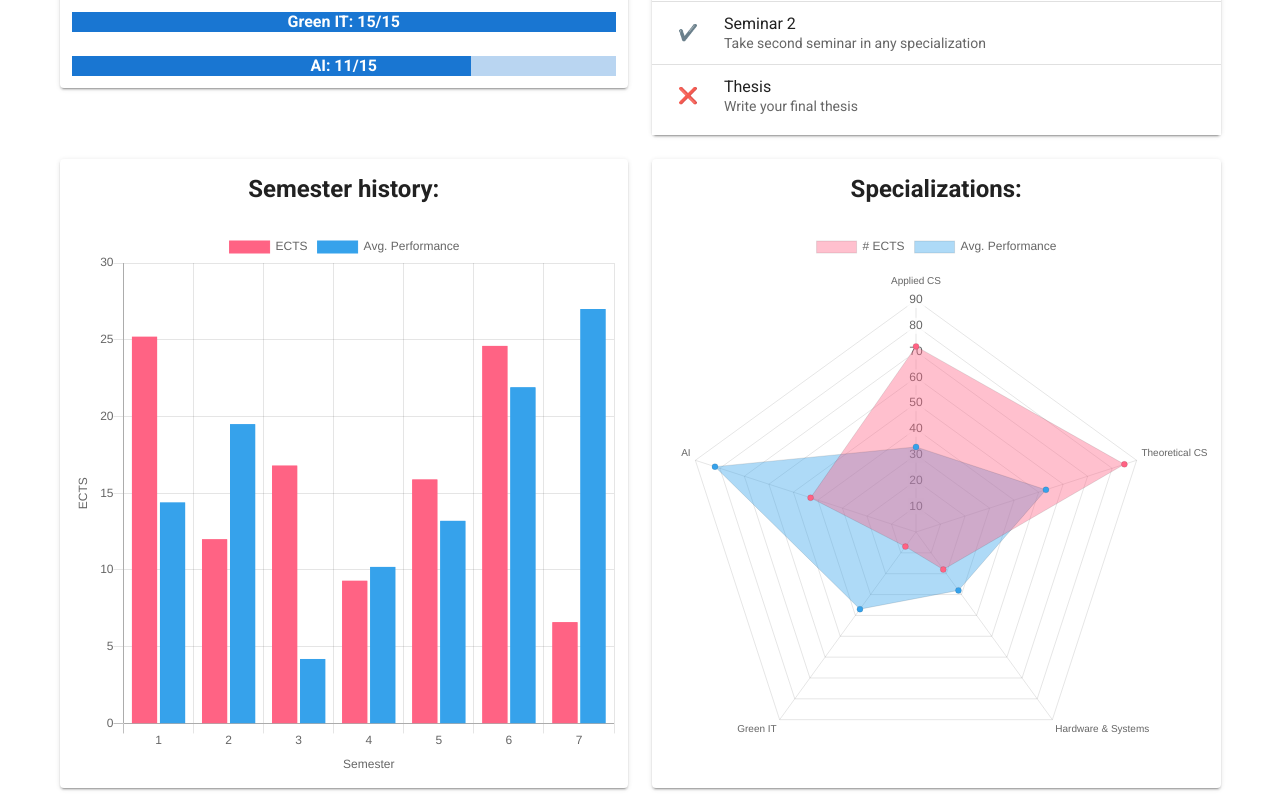
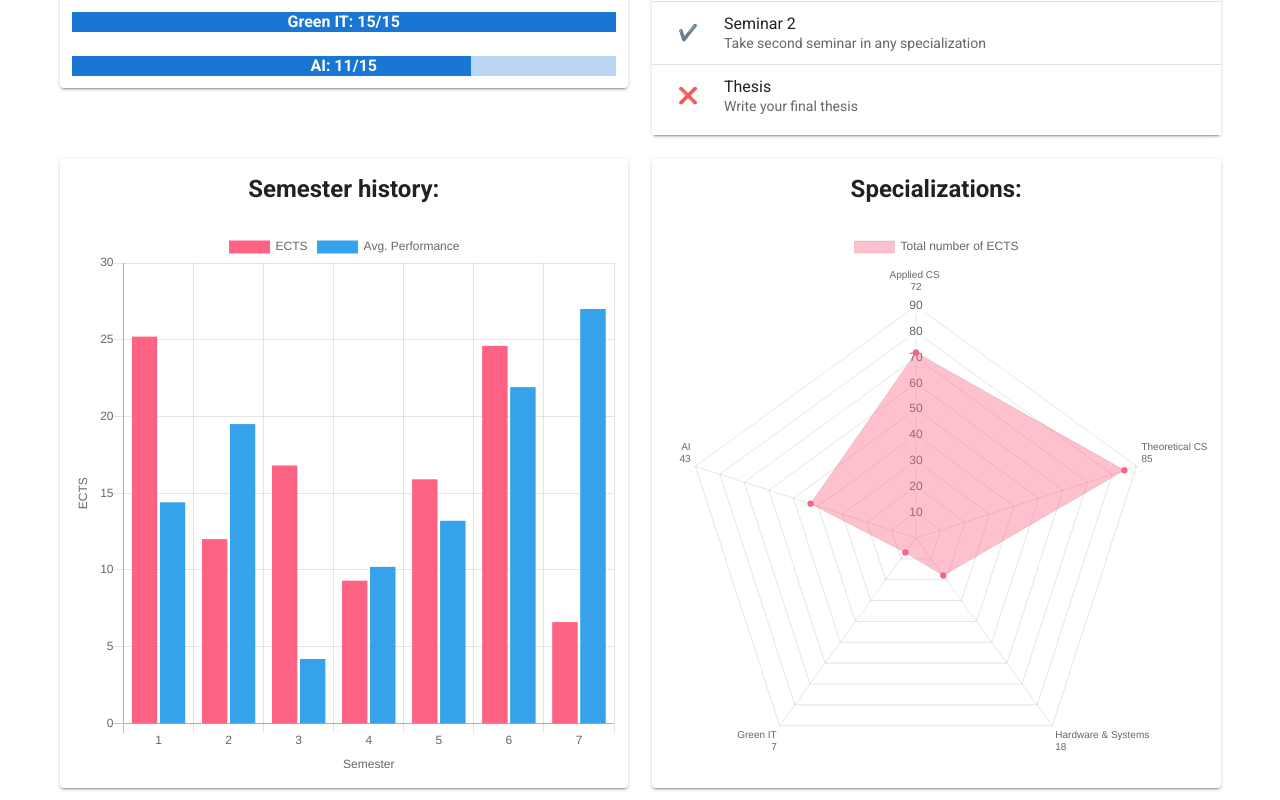
Before and after one commit to Elucidateqt/vue-dashboard-boilerplate, a Vue app: page / in a window 1280 px wide. Shown: the part 476-1276 px from the top of the page. Built offline with nearby package versions, Linux system fonts and the light colour scheme.

Commit message:
simpler radar chart

```diff
--- a/src/components/Dashboard.vue
+++ b/src/components/Dashboard.vue
@@ -163,6 +163,13 @@ import colors from '../lib/constants/colors';
         average: ((Math.random() * 4) + 1).toFixed(2),
         semester: Math.floor(Math.random() * 12) + 1,
         timeOnPage: Math.floor(Math.random() * 6) + 2,
+        radarChartValues: {
+          appliedCS: 0,
+          theoreticalCS: 0,
+          harwareSystems: 0,
+          greenIT: 0,
+          ai: 0,
+        },
         progressBars: [
           {
             label: "Applied CS",
@@ -316,32 +323,26 @@ import colors from '../lib/constants/colors';
 				]
 			}]
       };
-
+      this.dummyData.radarChartValues.appliedCS = this.getRandomScalingFactor()
+      this.dummyData.radarChartValues.theoreticalCS = this.getRandomScalingFactor()
+      this.dummyData.radarChartValues.harwareSystems = this.getRandomScalingFactor()
+      this.dummyData.radarChartValues.greenIT = this.getRandomScalingFactor()
+      this.dummyData.radarChartValues.ai = this.getRandomScalingFactor()
       this.dummyData.radarChart.data = {
-			labels: ['Applied CS', 'Theoretical CS', 'Hardware & Systems', 'Green IT', 'AI'],
+      labels: [['Applied CS ',this.dummyData.radarChartValues.appliedCS], ['Theoretical CS',this.dummyData.radarChartValues.theoreticalCS] ,
+        ['Hardware & Systems',this.dummyData.radarChartValues.harwareSystems], ['Green IT',this.dummyData.radarChartValues.greenIT],
+        ['AI',this.dummyData.radarChartValues.ai]],
 			datasets: [{
-				label: '# ECTS',
+				label: 'Total number of ECTS',
 				pointBackgroundColor: colors.red,
 				backgroundColor: this.changeColorAlpha(colors.red, "0.4"),
 				borderWidth: 1,
 				data: [
-					this.getRandomScalingFactor(),
-					this.getRandomScalingFactor(),
-					this.getRandomScalingFactor(),
-					this.getRandomScalingFactor(),
-					this.getRandomScalingFactor()
-				]
-			}, {
-				label: 'Avg. Performance',
-				pointBackgroundColor: colors.blue,
-				backgroundColor: this.changeColorAlpha(colors.blue, "0.4"),
-				borderWidth: 1,
-				data: [
-					this.getRandomScalingFactor(),
-					this.getRandomScalingFactor(),
-					this.getRandomScalingFactor(),
-					this.getRandomScalingFactor(),
-					this.getRandomScalingFactor()
+          this.dummyData.radarChartValues.appliedCS,
+					this.dummyData.radarChartValues.theoreticalCS,
+					this.dummyData.radarChartValues.harwareSystems,
+					this.dummyData.radarChartValues.greenIT,
+					this.dummyData.radarChartValues.ai
 				]
 			}]
       };
```
